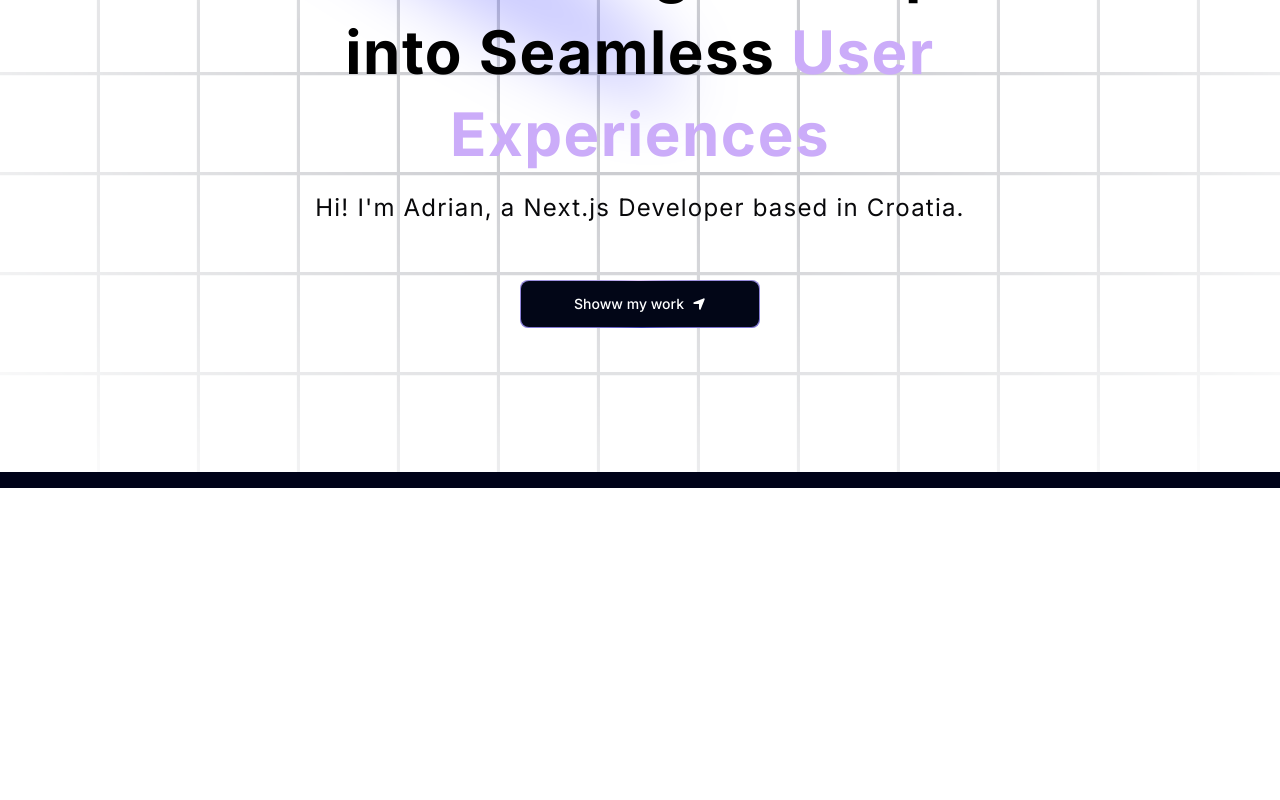
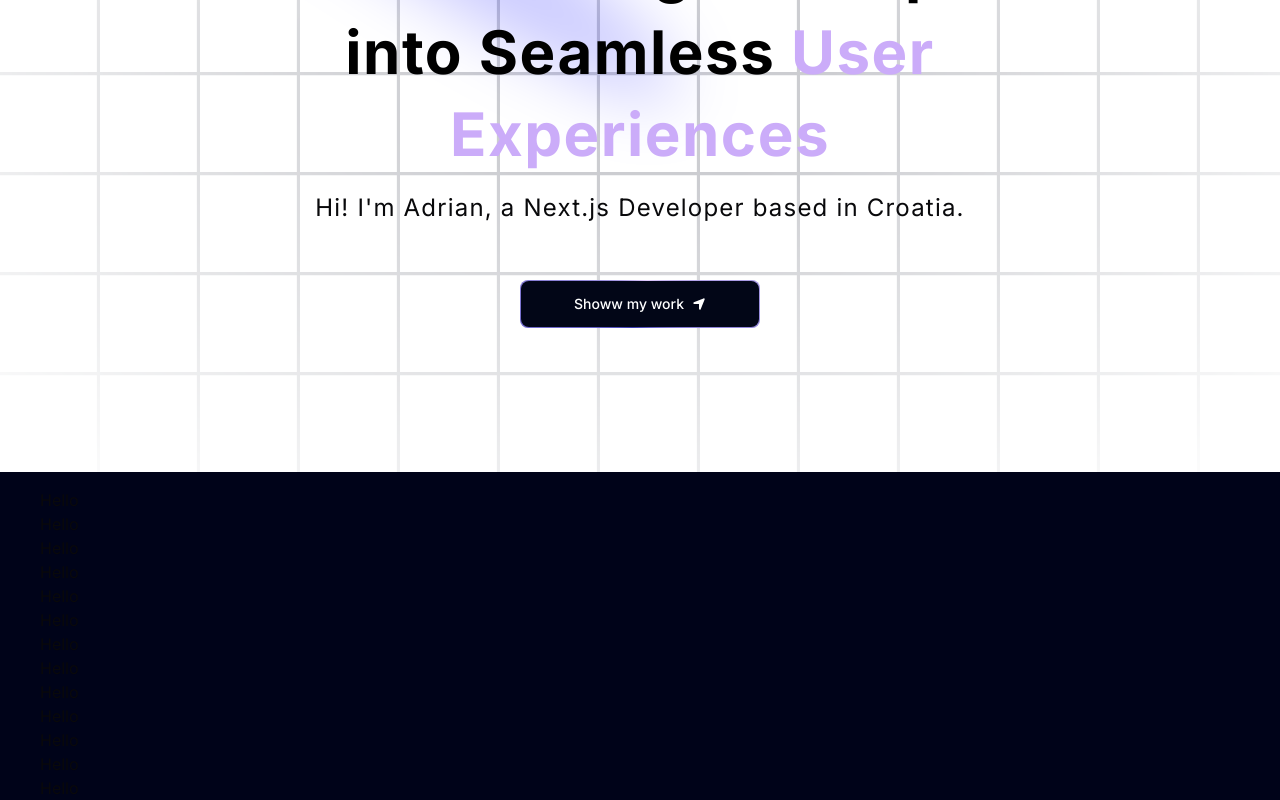
Before and after one commit to maf256/Azar, a Next.js app: page / in a window 1280 px wide. Shown: the part 328-1128 px from the top of the page. Before the commit the page ends 816 px from the top, so only its background shows below. Built offline with nearby package versions, Linux system fonts and the light colour scheme.

Commit message:
Add FloatNAV

```diff
--- a/app/page.tsx
+++ b/app/page.tsx
@@ -1,11 +1,29 @@
 import Hero from "@/components/Hero";
+import { FloatingNav } from "@/components/ui/FloatingNAV";
+import { FaHome } from "react-icons/fa";
 import Image from "next/image";
 
 export default function Home() {
   return (
       <main className="relative bg-black-100 flex juxtify-center items-center flex-col overflow-hidden mx-auto sm:px-10 px-5">
         <div className="max-w-7xl w-full">
+          <FloatingNav navItems= {[
+            {name: "Home", link: "/", icon: <FaHome />}
+            ]} />
           <Hero />
+          <h1>Hello</h1>
+          <h1>Hello</h1>
+          <h1>Hello</h1>
+          <h1>Hello</h1>
+          <h1>Hello</h1>
+          <h1>Hello</h1>
+          <h1>Hello</h1>
+          <h1>Hello</h1>
+          <h1>Hello</h1>
+          <h1>Hello</h1>
+          <h1>Hello</h1>
+          <h1>Hello</h1>
+          <h1>Hello</h1>
         </div>
       </main>
     );
--- /dev/null
+++ b/components/ui/FloatingNAV.tsx
@@ -0,0 +1,82 @@
+"use client";
+import React, { useState } from "react";
+import {
+  motion,
+  AnimatePresence,
+  useScroll,
+  useMotionValueEvent,
+} from "framer-motion";
+import { cn } from "@/utils/cn";
+import Link from "next/link";
+
+export const FloatingNav = ({
+  navItems,
+  className,
+}: {
+  navItems: {
+    name: string;
+    link: string;
+    icon?: JSX.Element;
+  }[];
+  className?: string;
+}) => {
+  const { scrollYProgress } = useScroll();
+
+  const [visible, setVisible] = useState(false);
+
+  useMotionValueEvent(scrollYProgress, "change", (current) => {
+    // Check if current is not undefined and is a number
+    if (typeof current === "number") {
+      let direction = current! - scrollYProgress.getPrevious()!;
+
+      if (scrollYProgress.get() < 0.05) {
+        setVisible(false);
+      } else {
+        if (direction < 0) {
+          setVisible(true);
+        } else {
+          setVisible(false);
+        }
+      }
+    }
+  });
+
+  return (
+    <AnimatePresence mode="wait">
+      <motion.div
+        initial={{
+          opacity: 1,
+          y: -100,
+        }}
+        animate={{
+          y: visible ? 0 : -100,
+          opacity: visible ? 1 : 0,
+        }}
+        transition={{
+          duration: 0.2,
+        }}
+        className={cn(
+          "flex max-w-fit  fixed top-10 inset-x-0 mx-auto border border-transparent dark:border-white/[0.2] rounded-full dark:bg-black bg-white shadow-[0px_2px_3px_-1px_rgba(0,0,0,0.1),0px_1px_0px_0px_rgba(25,28,33,0.02),0px_0px_0px_1px_rgba(25,28,33,0.08)] z-[5000] pr-2 pl-8 py-2  items-center justify-center space-x-4",
+          className
+        )}
+      >
+        {navItems.map((navItem: any, idx: number) => (
+          <Link
+            key={`link=${idx}`}
+            href={navItem.link}
+            className={cn(
+              "relative dark:text-neutral-50 items-center flex space-x-1 text-neutral-600 dark:hover:text-neutral-300 hover:text-neutral-500"
+            )}
+          >
+            <span className="block sm:hidden">{navItem.icon}</span>
+            <span className="hidden sm:block text-sm">{navItem.name}</span>
+          </Link>
+        ))}
+        <button className="border text-sm font-medium relative border-neutral-200 dark:border-white/[0.2] text-black dark:text-white px-4 py-2 rounded-full">
+          <span>Login</span>
+          <span className="absolute inset-x-0 w-1/2 mx-auto -bottom-px bg-gradient-to-r from-transparent via-blue-500 to-transparent  h-px" />
+        </button>
+      </motion.div>
+    </AnimatePresence>
+  );
+};
```
